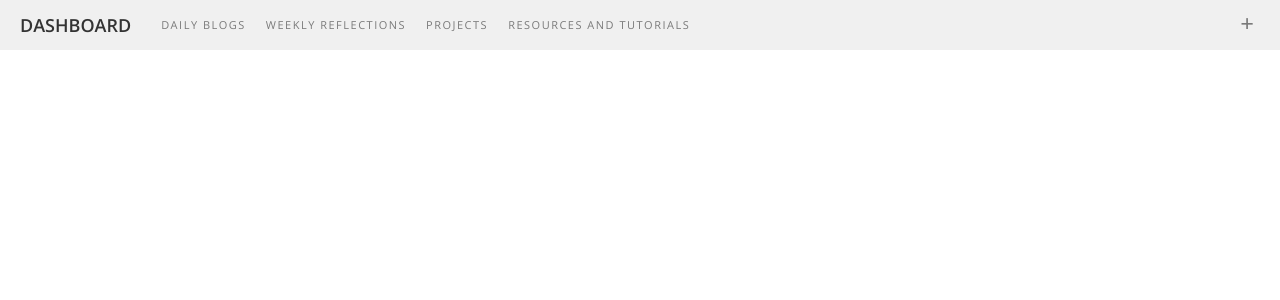
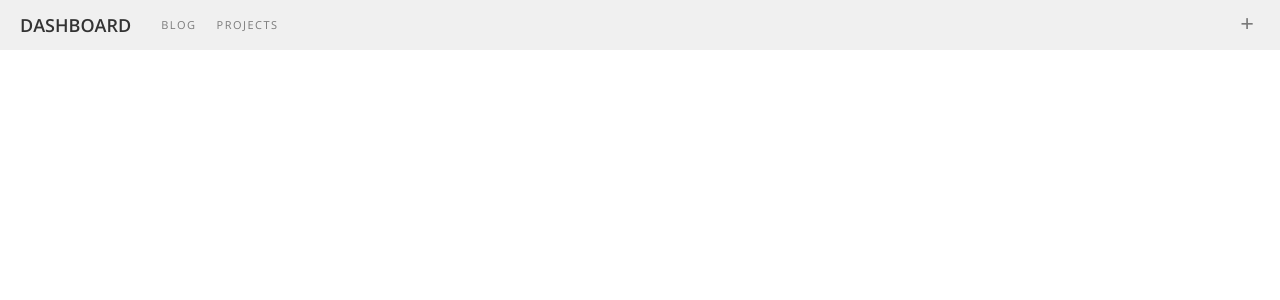
Before and after one commit to sfkrieger/flask_app, a Flask app: page /blogs/ in a window 1280 px wide. Shown: the top 300 px of the page. Run offline with Flask 2, Linux system fonts and the light colour scheme; data that the repository does not hold is empty; some libraries are stand-ins or nearby versions; some web fonts are replaced.

Commit message:
limited to blog + proj, needs to be made configurable so sammy & i can vary it

```diff
--- a/templates/nav_bar.html
+++ b/templates/nav_bar.html
@@ -1,9 +1,7 @@
 {% block navbar %}
     {% set navigation_bar = [
-('daily', 'Daily Blogs'),
-( 'weeky', 'Weekly Reflections'),
-( 'project', 'Projects'),
-( 'todo', 'Resources and Tutorials')] -%}
+('daily', 'Blog'),
+( 'project', 'Projects')] -%}
 
     <!--<div class="container">-->
     <div class="navbar navbar-inverse navbar-static-top" role="navigation">
```
